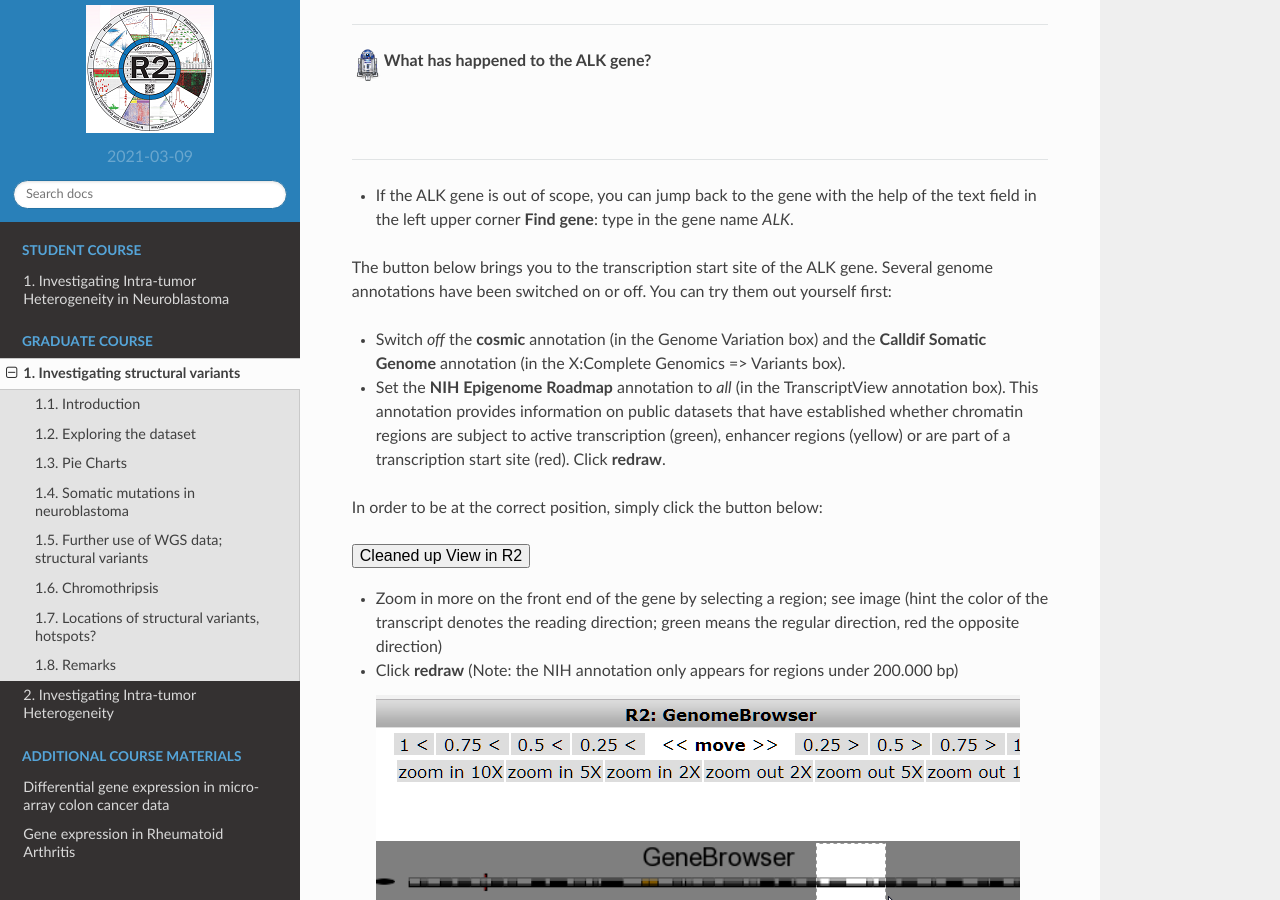
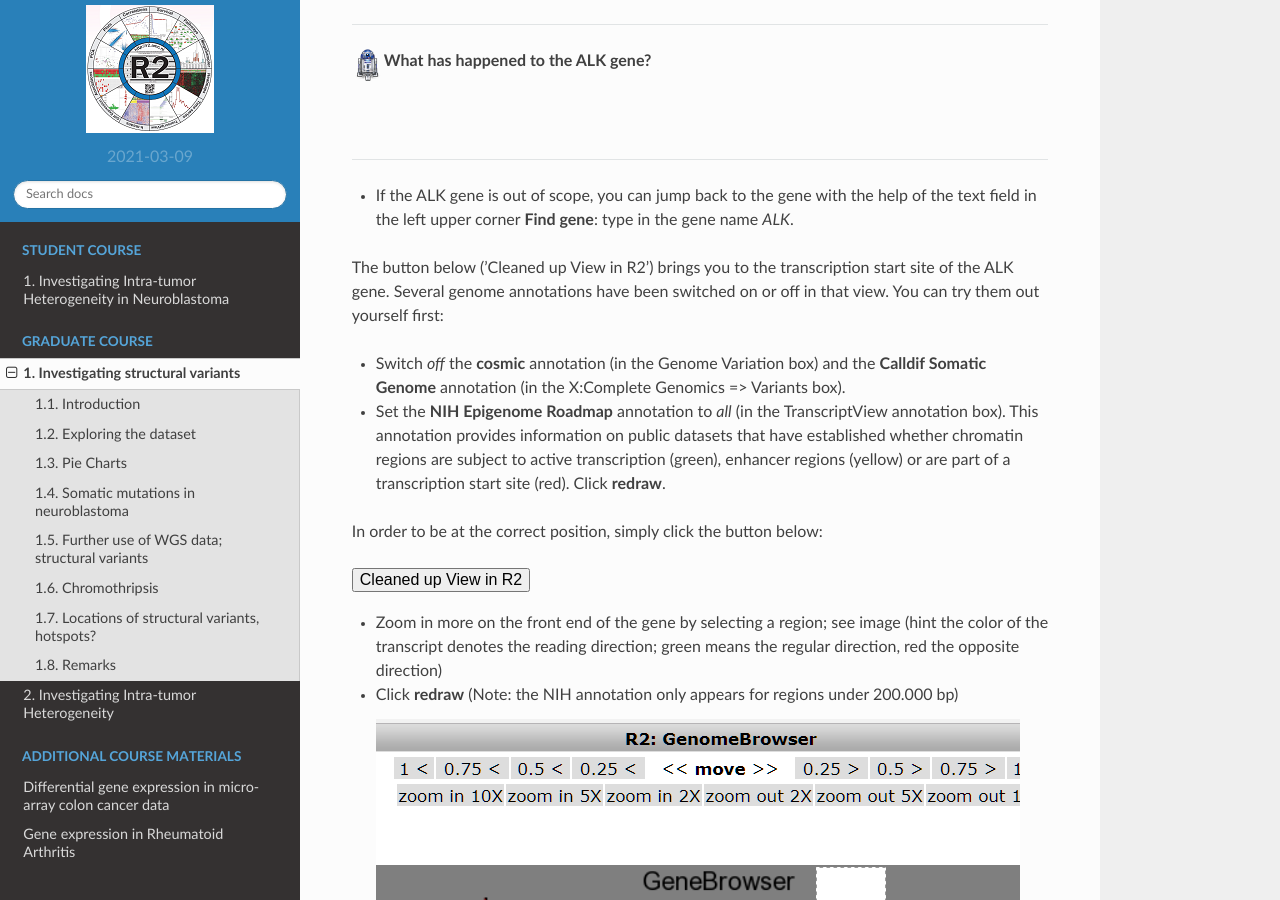
Before and after one commit to antronerds/r2-training-courses, a Sphinx documentation site: the page built from docs/Finding_structural_variants.md, in a window 1280 px wide and 900 px high, scrolled down 5013 px. Built offline with Sphinx 7.4.7 and the Read the Docs theme 2.0.0, drawn with Linux system fonts in a browser that asks for light colours; pages that are not in the unit, such as notebooks, are missing from menus.

Commit message:
Struct Variants, little improvements

```diff
--- a/docs/Finding_structural_variants.md
+++ b/docs/Finding_structural_variants.md
@@ -147,7 +147,7 @@
 
 * If the ALK gene is out of scope, you can jump back to the gene with the help of the text field in the left upper corner **Find gene**: type in the gene name *ALK*.
 
-The button below brings you to the transcription start site of the ALK gene. Several genome annotations have been switched on or off. You can try them out yourself first:
+The button below ('Cleaned up View in R2') brings you to the transcription start site of the ALK gene. Several genome annotations have been switched on or off in that view. You can try them out yourself first:
 * Switch *off* the **cosmic** annotation (in the Genome Variation box) and the **Calldif Somatic Genome** annotation (in the X:Complete Genomics => Variants box).
 * Set the **NIH Epigenome Roadmap** annotation to *all* (in the TranscriptView annotation box). This annotation provides information on public datasets that have established whether chromatin regions are subject to active transcription (green), enhancer regions (yellow) or are part of a transcription start site (red). Click **redraw**.
 
```
